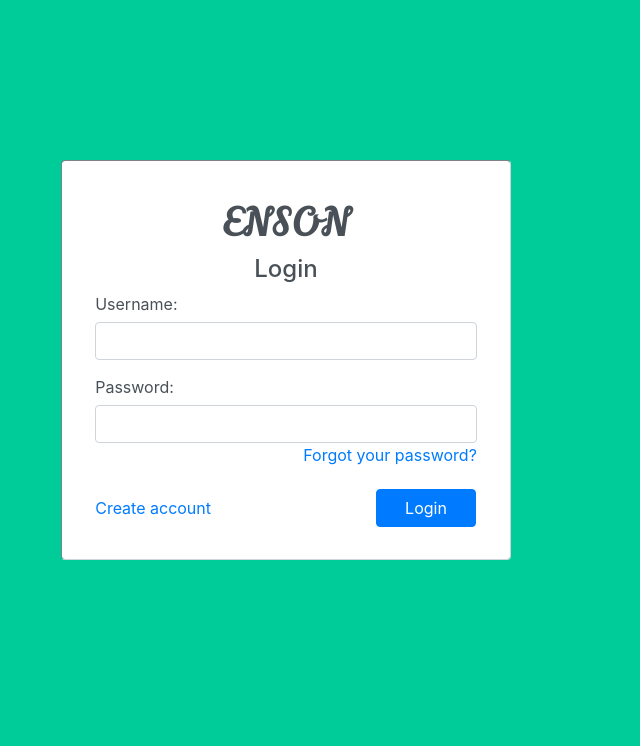
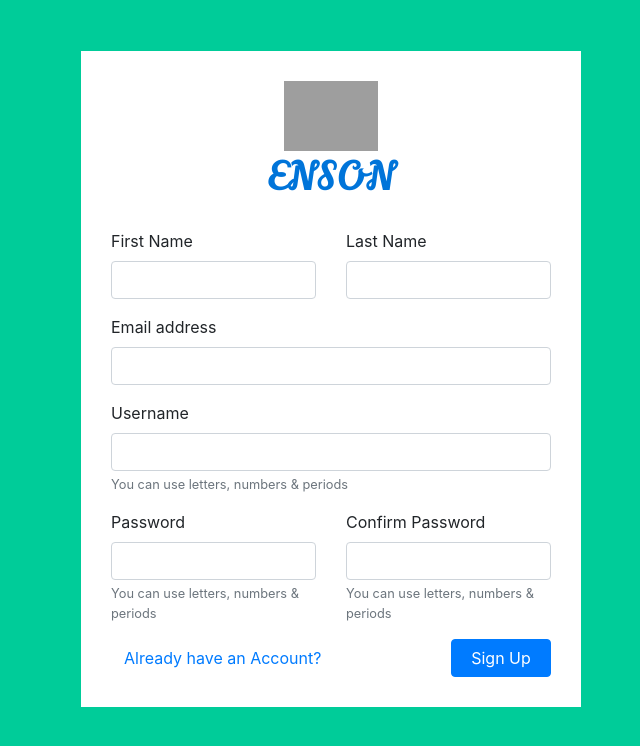
Before and after one commit to DatNgoHaVan/enet-project, a React (Create React App) app in the folder enson-fe/: page / in a window 1280 px wide. Shown: the top 746 px of the page, without its empty margins (309-949 px from the left). Built offline with nearby package versions, Linux system fonts and the light colour scheme; grey boxes are pictures that could not be loaded.

Commit message:
done 50%

```diff
--- a/enson-fe/package.json
+++ b/enson-fe/package.json
@@ -7,6 +7,7 @@
     "react": "^16.8.4",
     "react-bootstrap": "^1.0.0-beta.5",
     "react-dom": "^16.8.4",
+    "react-redux": "^6.0.1",
     "react-router-dom": "^5.0.0",
     "react-scripts": "2.1.8"
   },
--- a/enson-fe/src/App.js
+++ b/enson-fe/src/App.js
@@ -8,7 +8,7 @@ import 'bootstrap/dist/css/bootstrap.min.css'
 class App extends Component {
   render() {
     return (
-      <Login/>
+      <SignUp/>
     );
   }
 }
--- a/enson-fe/src/components/SignUp.js
+++ b/enson-fe/src/components/SignUp.js
@@ -1,8 +1,39 @@
 import React, { Component } from 'react'
 import { Button, Form, Row, Container, Image, Col } from 'react-bootstrap/';
 import '../css/Login.css'
+import register from '../redux/action/AuthAction'
 class SignUp extends Component {
+
+    constructor(props){
+        super(props);
+        this.state = {
+            user: {
+                firstName: '',
+                lastName: '',
+                email : '',
+                username: '',
+                password: '',
+                confirmPassword: '',
+            },
+            submitted: false
+        }
+        this.handleSubmit = this.handleSubmit.bind(this);
+    }
+
+    handleSubmit(event){
+        event.preventDefault();
+
+        this.setState({submitted : true});
+        const {user} = this.state;
+        const { dispatch } = this.props;
+        console.log(dispatch);
+        if (user.firstName && user.lastName && user.username && user.password && user.email && user.confirmPassword) {
+            dispatch(register(user));
+        }
+    }
+
     render() {
+        const {user, submitted} = this.state;
         return (
             <Container style={{ marginTop: "4%", padding: "30px", height: "auto", width: "500px", backgroundColor: "#FFF" }} >
                 <Col>
@@ -18,22 +49,24 @@ class SignUp extends Component {
                         </Col>
                     </Row>
                     <Row style={{ marginTop: 20 }}>
-                        <Form>
+                        <Form onSubmit ={this.handleSubmit}>
                             <Row>
                                 <Col>
                                     <Form.Group controlId="firstName">
                                         <Form.Label>First Name</Form.Label>
-                                        <Form.Control type="text" placeholder="" />
+                                        <Form.Control type="text" placeholder="" onChange={firstName => this.setState({firstName})} />
                                         <Form.Text className="text-muted">
-
                                         </Form.Text>
+                                        {submitted && !user.firstName &&
+                                            <div>First Name is required</div>
+                                        }
                                     </Form.Group>
                                 </Col>
 
                                 <Col>
                                     <Form.Group controlId="lastName">
                                         <Form.Label>Last Name</Form.Label>
-                                        <Form.Control type="text" placeholder="" />
+                                        <Form.Control type="text" placeholder="" onChange={lastName => this.setState({lastName})}/>
                                         <Form.Text className="text-muted">
                                         </Form.Text>
                                     </Form.Group>
@@ -44,13 +77,13 @@ class SignUp extends Component {
                                 <Col>
                                     <Form.Group controlId="formEmail" >
                                         <Form.Label>Email address</Form.Label >
-                                        <Form.Control type="email" placeholder="" />
+                                        <Form.Control type="email" placeholder="" onChange={email => this.setState({email})} />
                                         <Form.Text className="text-muted">
                                         </Form.Text>
                                     </Form.Group>
                                     <Form.Group controlId="formUsername" >
                                         <Form.Label>Username</Form.Label >
-                                        <Form.Control type="text" placeholder="" />
+                                        <Form.Control type="text" placeholder="" onChange={username => this.setState({username})}/>
                                         <Form.Text className="text-muted">
                                             You can use letters, numbers & periods
                                         </Form.Text>
@@ -60,19 +93,19 @@ class SignUp extends Component {
                                         <Col>
                                             <Form.Group controlId="formPassword" >
                                                 <Form.Label>Password</Form.Label >
-                                                <Form.Control type="password" placeholder="" />
+                                                <Form.Control type="password" placeholder="" onChange={password => this.setState({password})} />
                                                 <Form.Text className="text-muted">
                                                     You can use letters, numbers & periods
-                                                 </Form.Text>
+                                                </Form.Text>
                                             </Form.Group>
                                         </Col>
                                         <Col>
                                             <Form.Group controlId="formConfirmPassword" >
                                                 <Form.Label>Confirm Password</Form.Label >
-                                                <Form.Control type="password" placeholder="" />
+                                                <Form.Control type="password" placeholder="" onChange={confirmPassword => this.setState({confirmPassword})} />
                                                 <Form.Text className="text-muted">
                                                     You can use letters, numbers & periods
-                                                 </Form.Text>
+                                                </Form.Text>
                                             </Form.Group>
                                         </Col>
                                     </Row>
@@ -80,7 +113,7 @@ class SignUp extends Component {
                             </Row>
                             <Row>
                                 <Col style={{flex:4}}><Button variant="link">Already have an Account?</Button></Col>
-                                <Col style={{flex:1}}><Button className="login" style={{width:'100px'}} variant="primary" controlId="btnSignUp">Sign Up</Button></Col>
+                                <Col style={{flex:1}}><Button className="login" type="submit" style={{width:'100px'}} variant="primary">Sign Up</Button></Col>
                             </Row>
 
                         </Form>
--- /dev/null
+++ b/enson-fe/src/redux/action/ActionType.js
@@ -0,0 +1,5 @@
+export const alertConstants = {
+    SUCCESS: 'ALERT_SUCCESS',
+    ERROR: 'ALERT_ERROR',
+    CLEAR: 'ALERT_CLEAR'
+};
--- /dev/null
+++ b/enson-fe/src/redux/action/AlertAction.js
@@ -0,0 +1,16 @@
+import { alertConstants } from './ActionType';
+
+export class alertActions {
+
+    success(message) {
+        return { type: alertConstants.SUCCESS, message };
+    }
+
+    error(message) {
+        return { type: alertConstants.ERROR, message };
+    }
+
+    clear() {
+        return { type: alertConstants.CLEAR };
+    }
+}
--- /dev/null
+++ b/enson-fe/src/redux/action/AuthAction.js
@@ -0,0 +1,19 @@
+import AuthService from '../../services/AuthService'
+import { alertActions } from './AlertAction';
+
+class AuthAction{
+
+    register = (user) =>{
+        return dispatch =>{
+            AuthService.register(user)
+            .then(user =>{
+                dispatch(alertActions.success('Registration successful'));
+            })
+            .then(error =>{
+                dispatch(alertActions.error(error));
+            })
+        }
+    }
+}
+
+export default AuthAction
--- /dev/null
+++ b/enson-fe/src/services/AuthService.js
@@ -0,0 +1,13 @@
+class AuthService{
+    register = async (user) =>{
+        await fetch('http://localhost:5000/api/register/',{
+            method :'post',
+            body : JSON.stringify(user),
+            headers: {"Content-Type" : "application/json"}})
+        .then(response =>{
+            return response.json();
+        })
+    }
+}
+
+export default AuthService;
```
Also changed, not shown: 1 other file (tests, documents, lock files or other folders).
